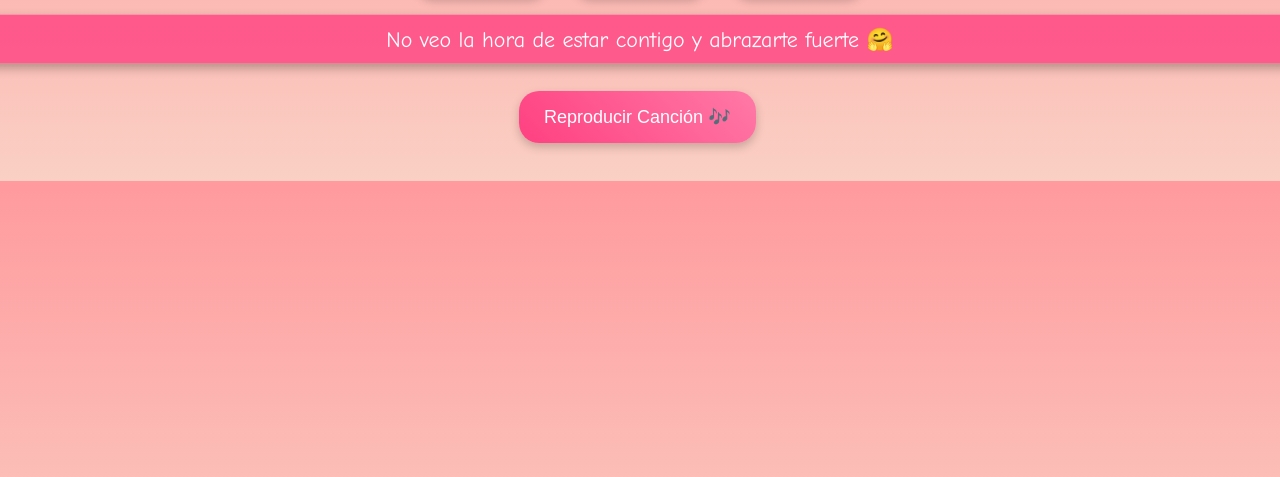
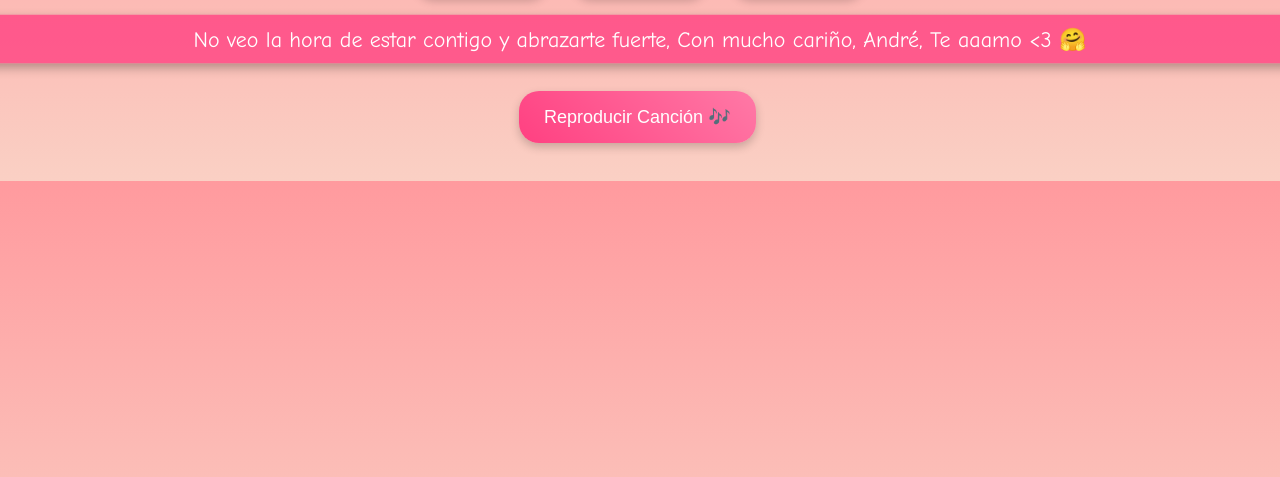
Before and after one commit to Andre137g/PruebaSV, a plain HTML site: page index.html in a window 1280 px wide. Both pictures are taken after a click on the button "Mensaje 3". Shown: the part 267-744 px from the top of the page. Drawn offline with Linux system fonts and the light colour scheme; grey boxes are pictures that could not be loaded.

Commit message:
Update index.html

```diff
--- a/index.html
+++ b/index.html
@@ -68,11 +68,12 @@
     <p id="msg1" class="hidden-message">My heart is yours It's you that I hold on to ✨</p>
 
     <button class="reveal-btn" onclick="revealMessage('msg2')">Mensaje 2</button>
-    <p id="msg2" class="hidden-message">Cuando te vi, tuve un buen presentimiento De esos que llegan una vez en la vida Quiero tenerte aunque sea solo un momento
+    <p id="msg2" class="hidden-message">Cuando te vi, tuve un buen presentimiento De esos que llegan una vez en la vida
+        Quiero tenerte aunque sea solo un momento
         Y si me dejas, tal vez todos los días 💝</p>
 
     <button class="reveal-btn" onclick="revealMessage('msg3')">Mensaje 3</button>
-    <p id="msg3" class="hidden-message">No veo la hora de estar contigo y abrazarte fuerte 🤗</p>
+    <p id="msg3" class="hidden-message">No veo la hora de estar contigo y abrazarte fuerte, Con mucho cariño, André, Te aaamo <3 🤗</p>
 
    <!-- Botón para activar la música -->
     <button class="reveal-btn" onclick="playMusic()">Reproducir Canción 🎶</button>
```
